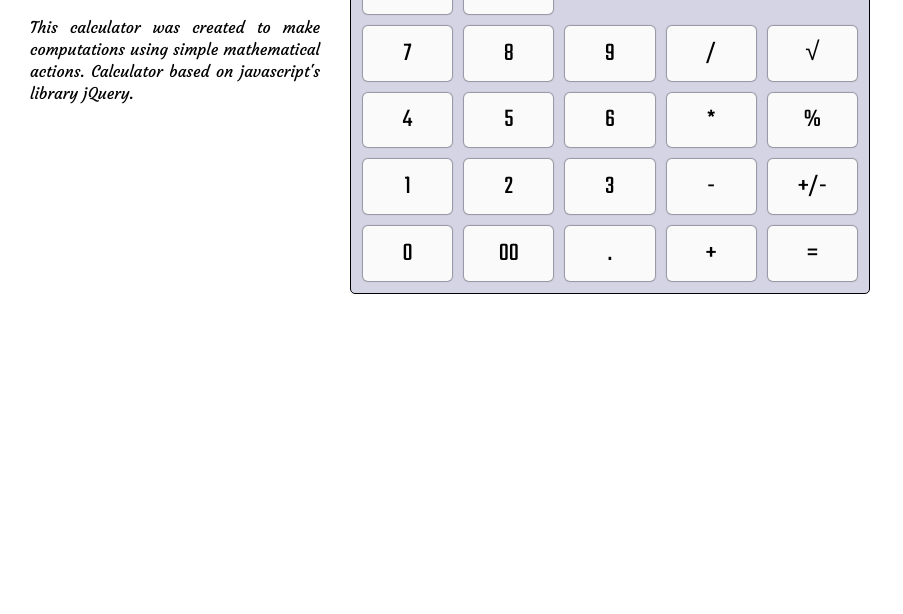
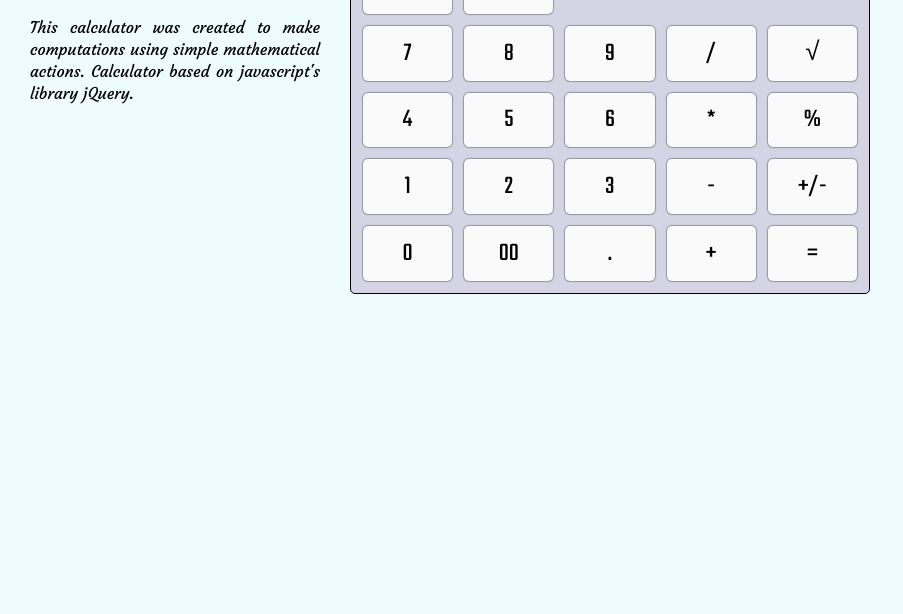
Before and after one commit to andrioyou/Calculator, a plain HTML site: page index.html in a window 1280 px wide. Shown: the part 186-800 px from the top of the page, without its empty margins (0-903 px from the left). Drawn offline with nearby package versions, Linux system fonts and the light colour scheme.

Commit message:
styles modified

```diff
--- a/css/style.css
+++ b/css/style.css
@@ -9,6 +9,7 @@
 
 body, html {
 	margin: 0;
+	background-color: #EEFBFF;
 }
 
 .wrapper {
```
